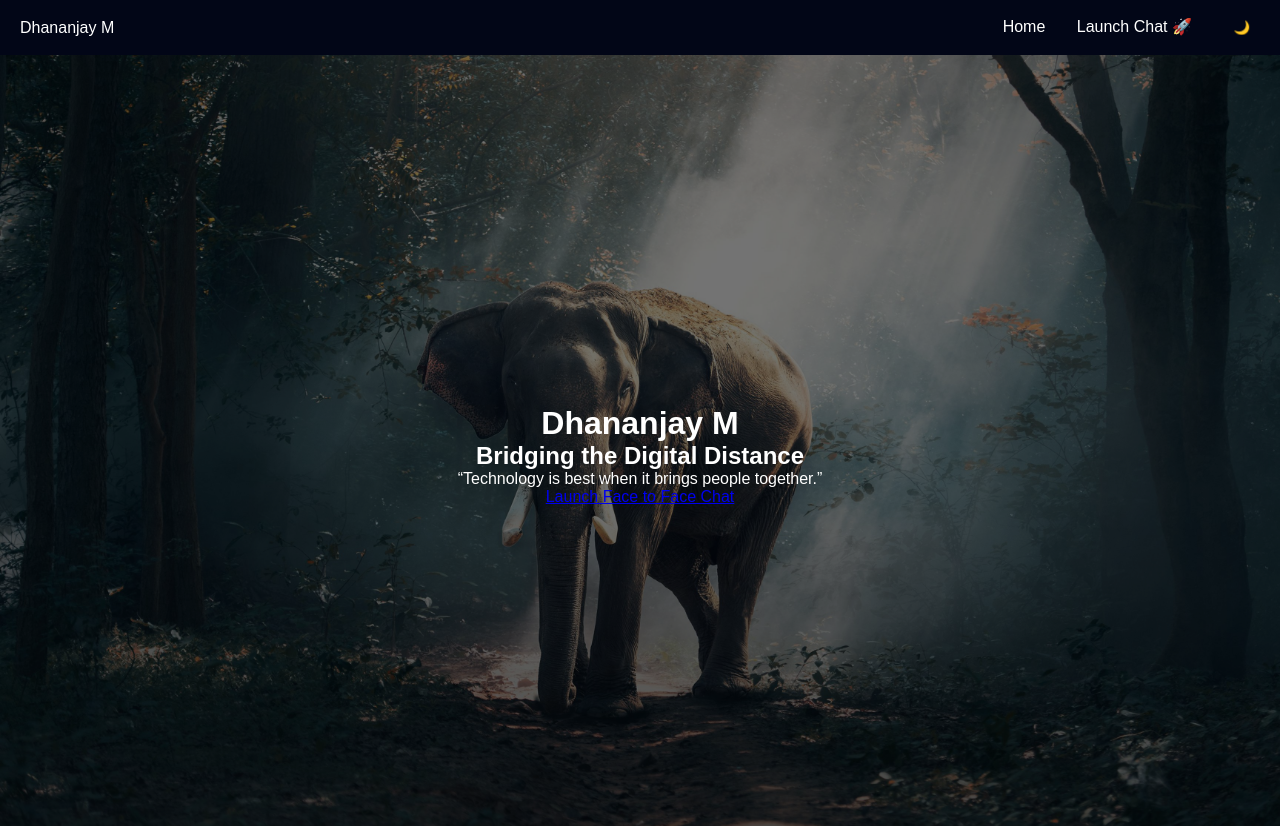
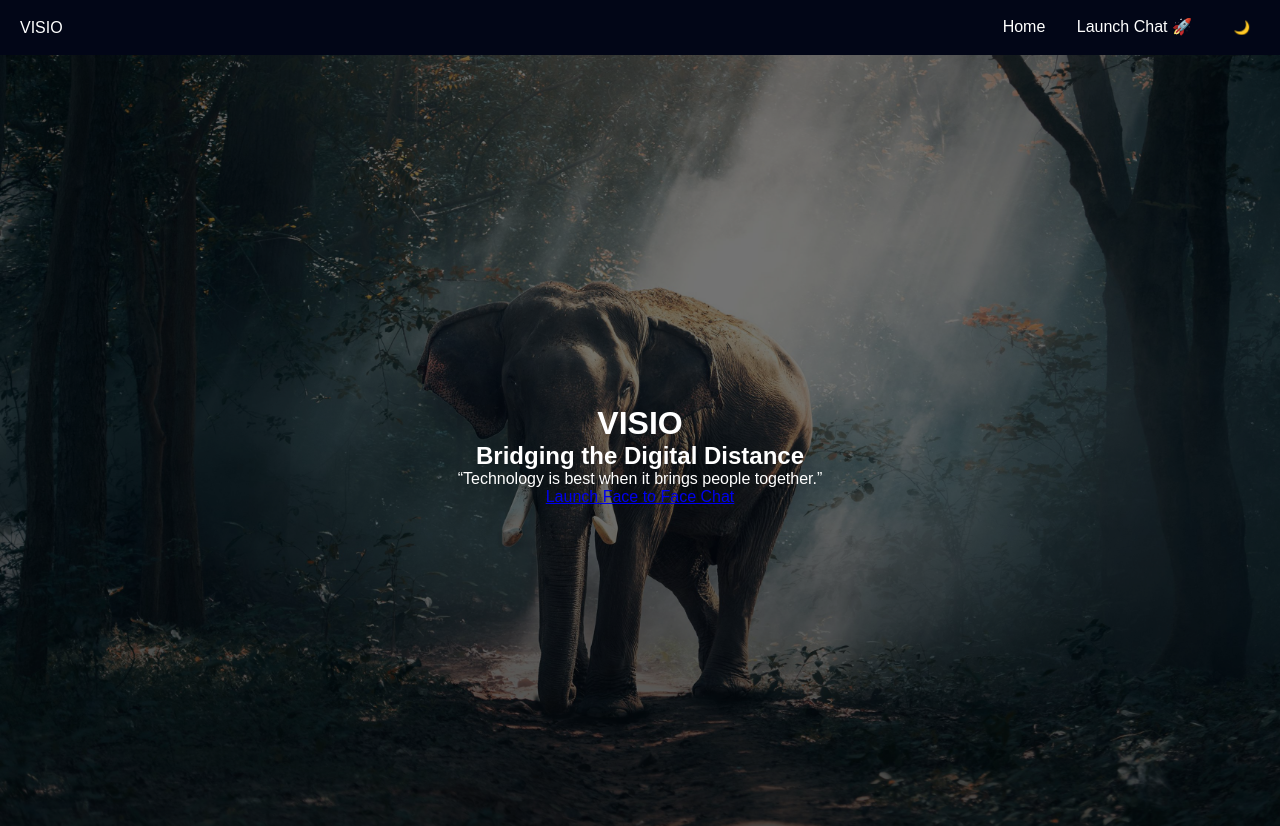
Before and after one commit to dhananjay-07-M/face-to-face-chat, a website: page index.html in a window 1280 px wide. Shown: the top 826 px of the page. Drawn offline with Linux system fonts and the light colour scheme.

Commit message:
Update index.html

```diff
--- a/index.html
+++ b/index.html
@@ -3,14 +3,14 @@
 <head>
     <meta charset="UTF-8">
     <meta name="viewport" content="width=device-width, initial-scale=1.0, maximum-scale=1.0">
-    <title>Dhananjay M | Face to Face Chat</title>
+    <title> VISIO </title>
     <link rel="stylesheet" href="style.css">
     <link rel="stylesheet" href="https://cdnjs.cloudflare.com/ajax/libs/font-awesome/6.0.0-beta3/css/all.min.css">
 </head>
 <body>
 
 <nav class="navbar">
-    <div class="nav-brand">Dhananjay M</div>
+    <div class="nav-brand"> VISIO </div>
     <div class="nav-links">
         <a href="index.html">Home</a>
         <a href="dashboard.html" class="cta-nav">Launch Chat 🚀</a>
@@ -21,7 +21,7 @@
 <header id="hero-section">
     <div class="overlay"></div>
     <div class="hero-content">
-        <h1>Dhananjay M</h1>
+        <h1> VISIO </h1>
         <h2>Bridging the Digital Distance</h2>
         <p class="tagline">“Technology is best when it brings people together.”</p>
         <a href="dashboard.html" class="cta-button">Launch Face to Face Chat</a>
```
